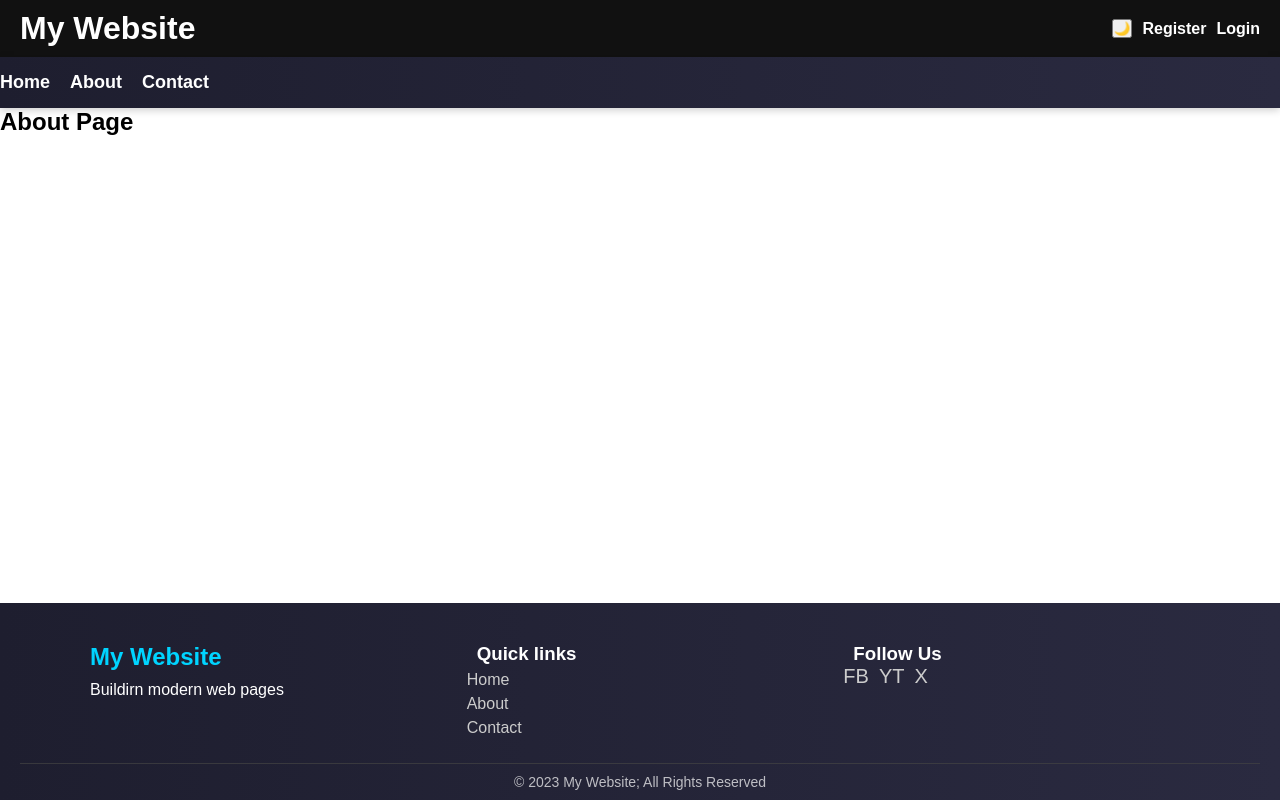
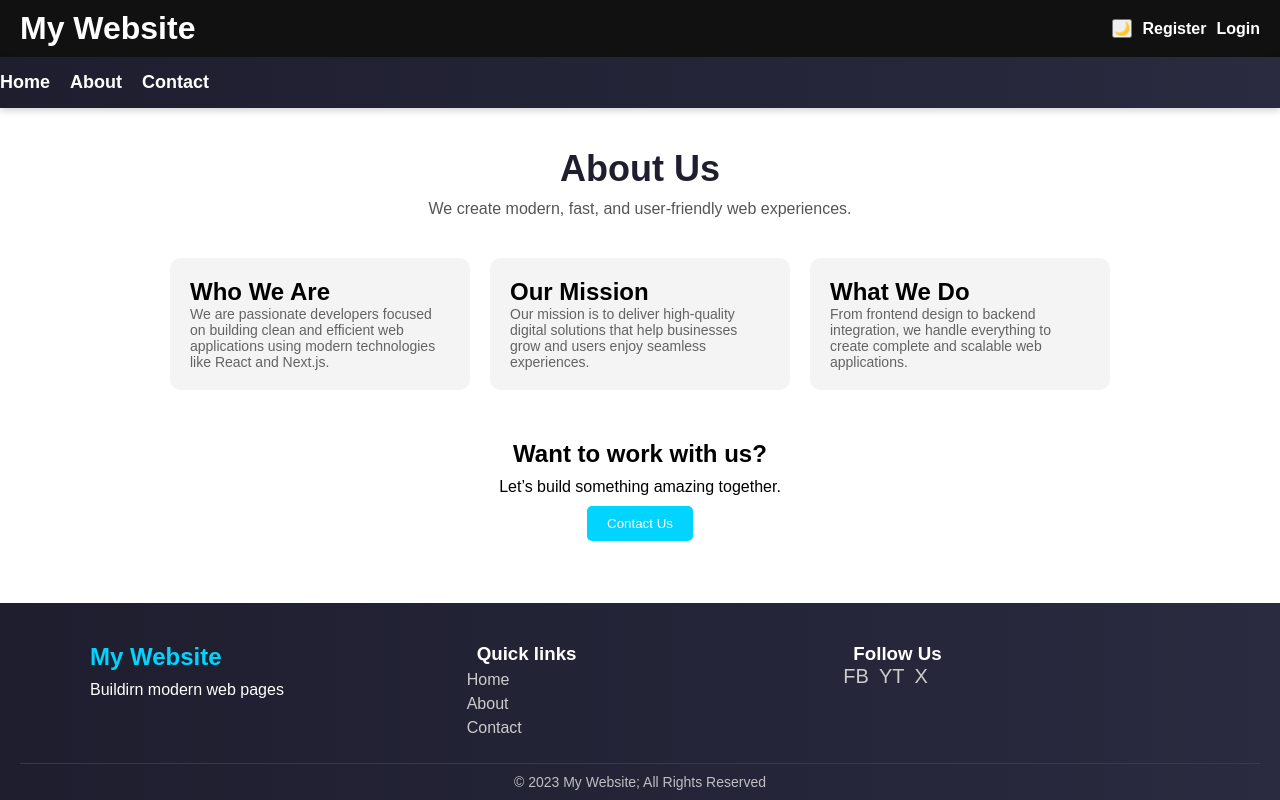
Before and after one commit to GiorgiTch204/myReactApp, a Next.js app: page /pages/about in a window 1280 px wide. Built offline with nearby package versions, Linux system fonts and the light colour scheme.

Commit message:
New design for About page

```diff
--- /dev/null
+++ b/app/pages/about/About.css
@@ -0,0 +1,86 @@
+*{
+    margin: 0;
+    padding: 0;
+    box-sizing: border-box;
+}
+
+.about{
+    padding: 40px 20px;
+    font-family: Arial, Helvetica, sans-serif;
+}
+
+.aboutHero{
+    text-align: center;
+    margin-bottom: 40px;
+}
+
+.aboutHero h1{
+    font-size: 36px;
+    color: #1e1e2f;
+}
+
+.aboutHero p{
+    color: #555;
+    margin-top: 10px;
+}
+
+.aboutContainer{
+    display: flex;
+    gap: 20px;
+    justify-content: center;
+    flex-wrap: wrap;
+}
+
+.aboutCard{
+    background-color: #f4f4f4;
+    padding: 20px;
+    border-radius: 10px;
+    max-width: 300px;
+    transition: 0.3s;
+}
+
+.aboutcard:hover{
+    transform: translateY(-5px);
+    box-shadow: 0 4px 15px rgba(0, 0, 0, 0.1);
+}
+
+.aboutCar h2{
+    margin-bottom: 10px;
+    color: #2a2a40;
+}
+
+.aboutCard p{
+    color: #646363;
+    font-size: 14px;
+}
+
+.aboutCTA{
+    text-align: center;
+    margin-top: 50px;
+}
+
+.aboutCTA h2{
+    margin-bottom: 10px;
+}
+
+.aboutCTA button{
+    margin-top: 10px;
+    padding: 10px 20px;
+    border: none;
+    background: #00d4ff;
+    color: white;
+    border-radius: 5px;
+    cursor: pointer;
+    transition: 0.3s;
+}
+
+.aboutCTA button:hover{
+  background: #009ec3;
+}
+
+@media (max-width: 768px){
+  .aboutContainer {
+    flex-direction: column;
+    align-items: center;
+  }
+}
--- a/app/pages/about/page.js
+++ b/app/pages/about/page.js
@@ -1,7 +1,47 @@
+import "./About.css";
+
 export default function About() {
   return (
-    <section>
-      <h2>About Page</h2>
+    <section className="about">
+
+      <div className="aboutHero">
+        <h1>About Us</h1>
+        <p>We create modern, fast, and user-friendly web experiences.</p>
+      </div>
+
+      <div className="aboutContainer">
+        <div className="aboutCard">
+          <h2>Who We Are</h2>
+          <p>
+            We are passionate developers focused on building clean and
+            efficient web applications using modern technologies like
+            React and Next.js.
+          </p>
+        </div>
+
+        <div className="aboutCard">
+          <h2>Our Mission</h2>
+          <p>
+            Our mission is to deliver high-quality digital solutions that
+            help businesses grow and users enjoy seamless experiences.
+          </p>
+        </div>
+
+
+        <div className="aboutCard">
+          <h2>What We Do</h2>
+          <p>
+            From frontend design to backend integration, we handle everything
+            to create complete and scalable web applications.
+          </p>
+        </div>
+      </div>
+
+      <div className="aboutCTA">
+        <h2>Want to work with us?</h2>
+        <p>Let’s build something amazing together.</p>
+        <button>Contact Us</button>
+      </div>
     </section>
   );
 };
```
